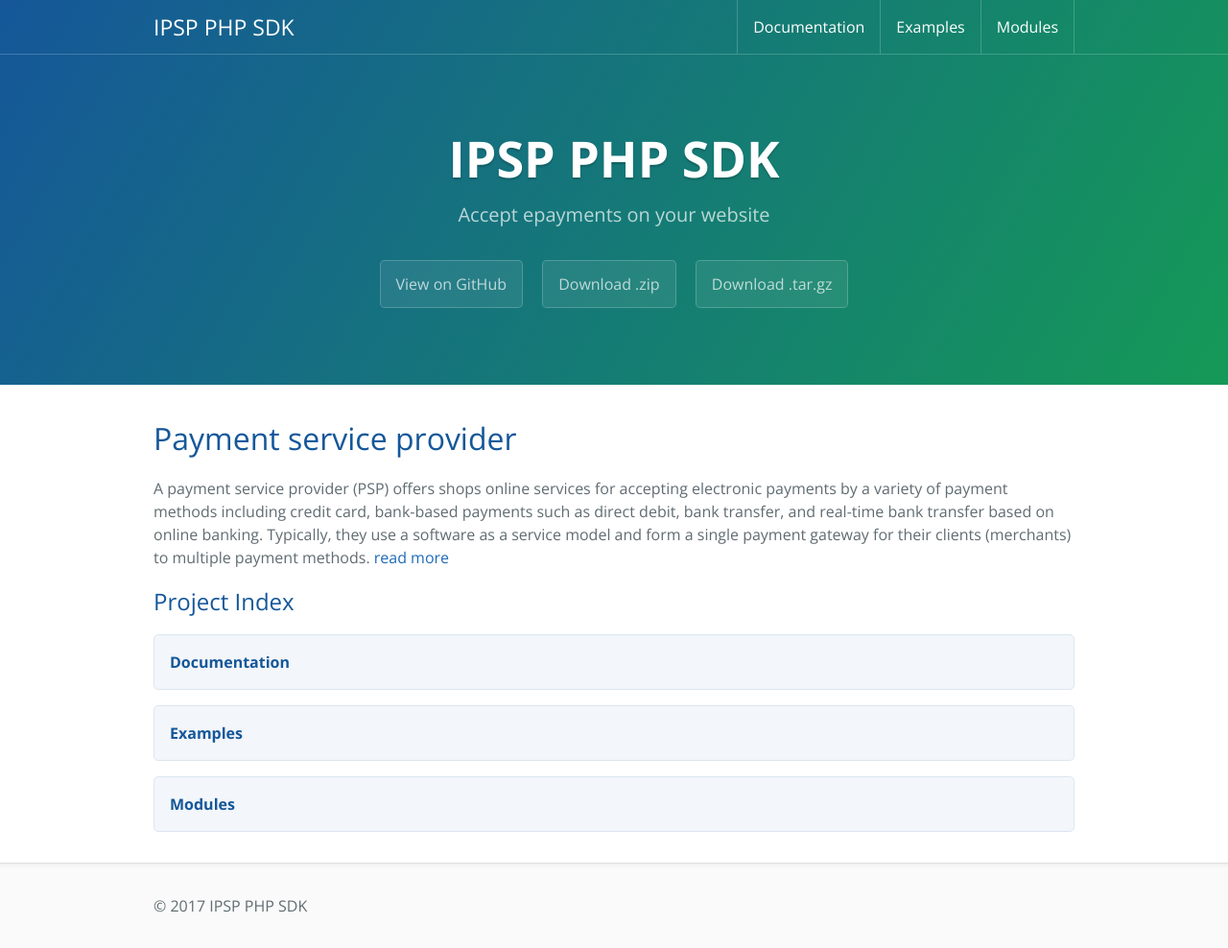
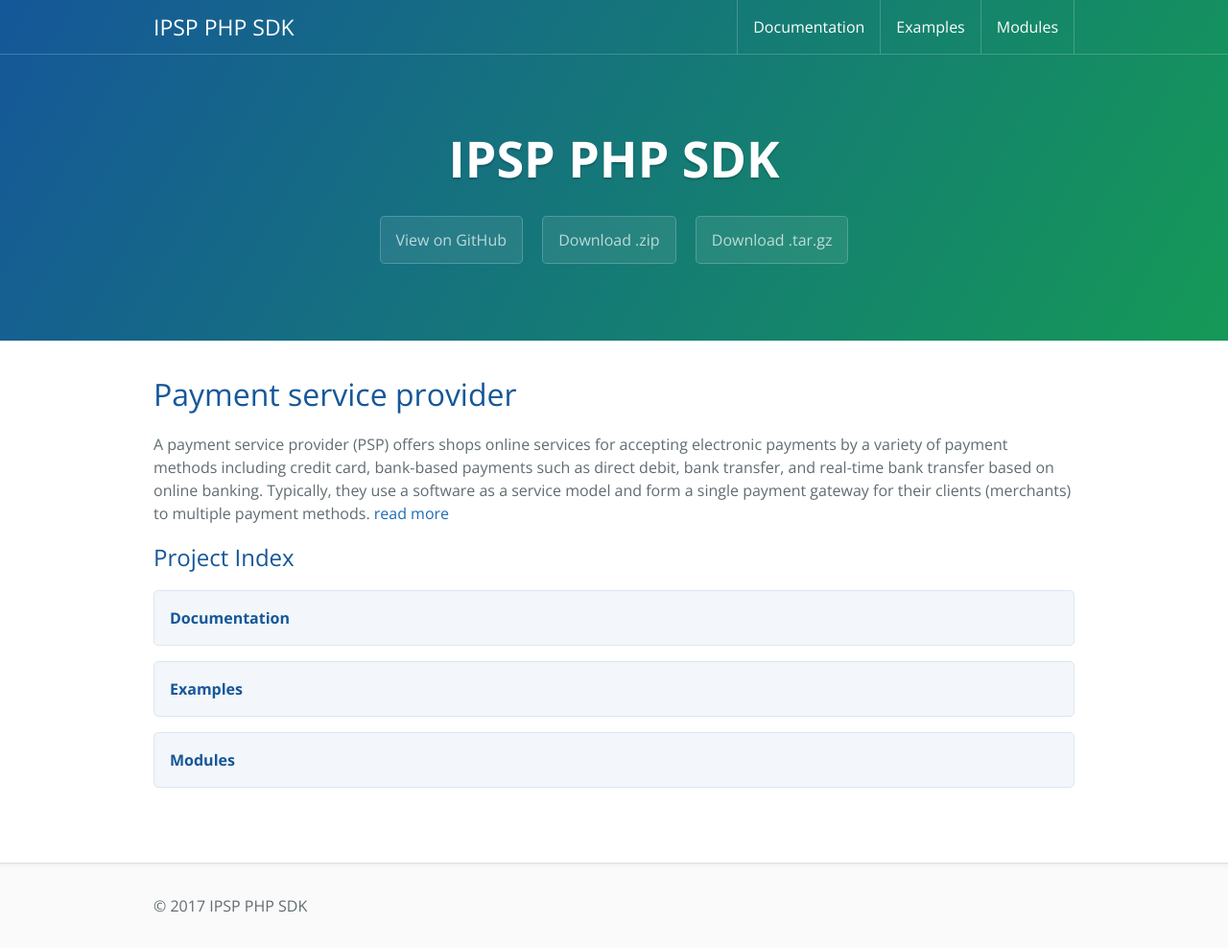
Before and after one commit to kosatyi/ipsp-php, a Jekyll site: the page built from index.md, in a window 1280 px wide and 988 px high. Shown: the whole window at 96% size. Built offline with Jekyll 4.4.1, drawn with Linux system fonts in a browser that asks for light colours; our own code applies the rules of GitHub Pages for plain Markdown files; part of the change alters nothing that is shown.

Commit message:
update config

```diff
--- a/_config.yml
+++ b/_config.yml
@@ -5,8 +5,9 @@ gems:
 markdown: kramdown
 # Setup
 title:        IPSP PHP SDK
-tagline:      Accept epayments on your website
-baseurl:
+description:  Accept epayments on your website
+baseurl    :
+url:          https://ipsp-php.com
 
 styles:
   - main.css
```
